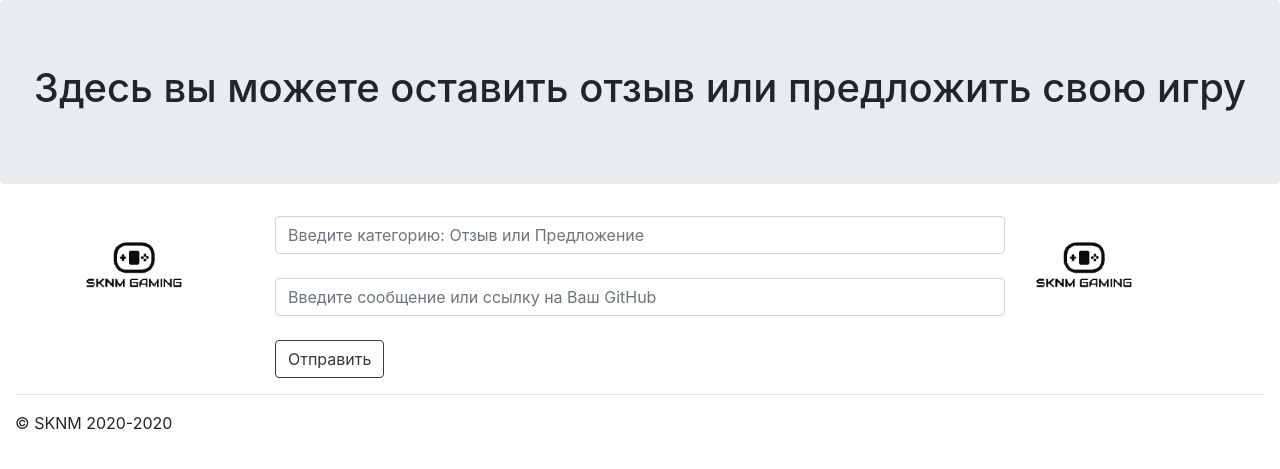
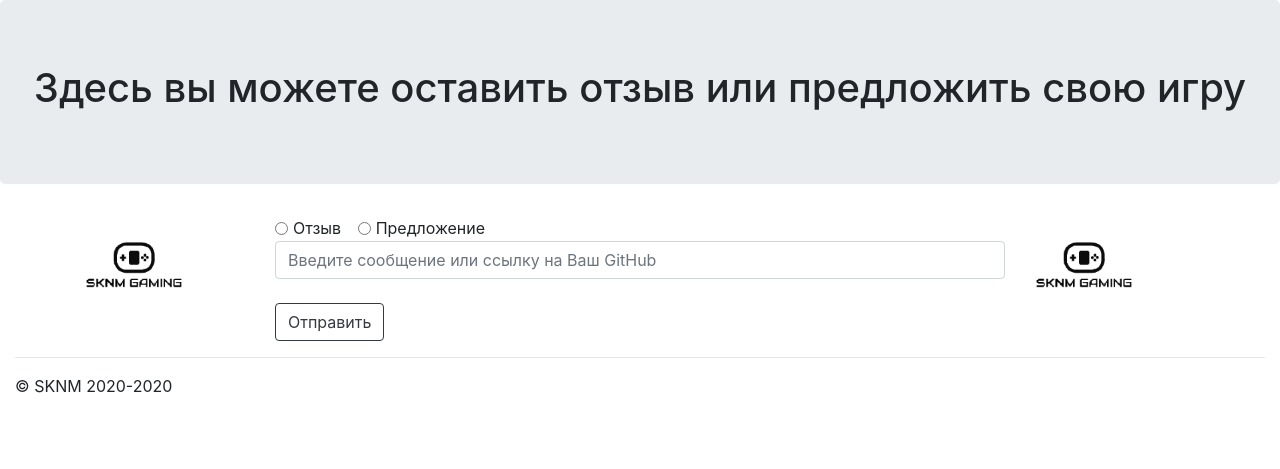
Before and after one commit to OnlinegamesSKNM/mainFile, a Flask app: page /answer in a window 1280 px wide. Shown: the part 56-525 px from the top of the page. Run offline with Flask 2, Linux system fonts and the light colour scheme; some libraries are stand-ins or nearby versions.

Commit message:
Update answer.html

```diff
--- a/project/templates/answer.html
+++ b/project/templates/answer.html
@@ -16,11 +16,20 @@
         <div class="row">
             <div class="col-md-2" ><img src="/static/images/SKNM.png" width="100" height="100"></div>
             <div class="col-md-8">
+
                 <form method="POST">
-                    <input type="text" class="form-control" name="title" id="title" placeholder="Введите категорию: Отзыв или Предложение"> <br>
+                    <div class="form-check form-check-inline">
+                        <input class="form-check-input" type="radio" name="title" id="title1" value="Отзыв">
+                        <label class="form-check-label" for="title1">Отзыв</label>
+                    </div>
+                    <div class="form-check form-check-inline">
+                        <input class="form-check-input" type="radio" name="title" id="title2" value="Предложение">
+                        <label class="form-check-label" for="title2">Предложение</label>
+                    </div>
                     <input type="text" class="form-control" name="content" id="content" placeholder="Введите сообщение или ссылку на Ваш GitHub"> <br>
                     <button class="btn btn-outline-dark" type="submit">Отправить</button>
                 </form>
+
             </div>
             <div class="col-md-2"><img src="/static/images/SKNM.png" width="100" height="100"></div>
         </div>
```
